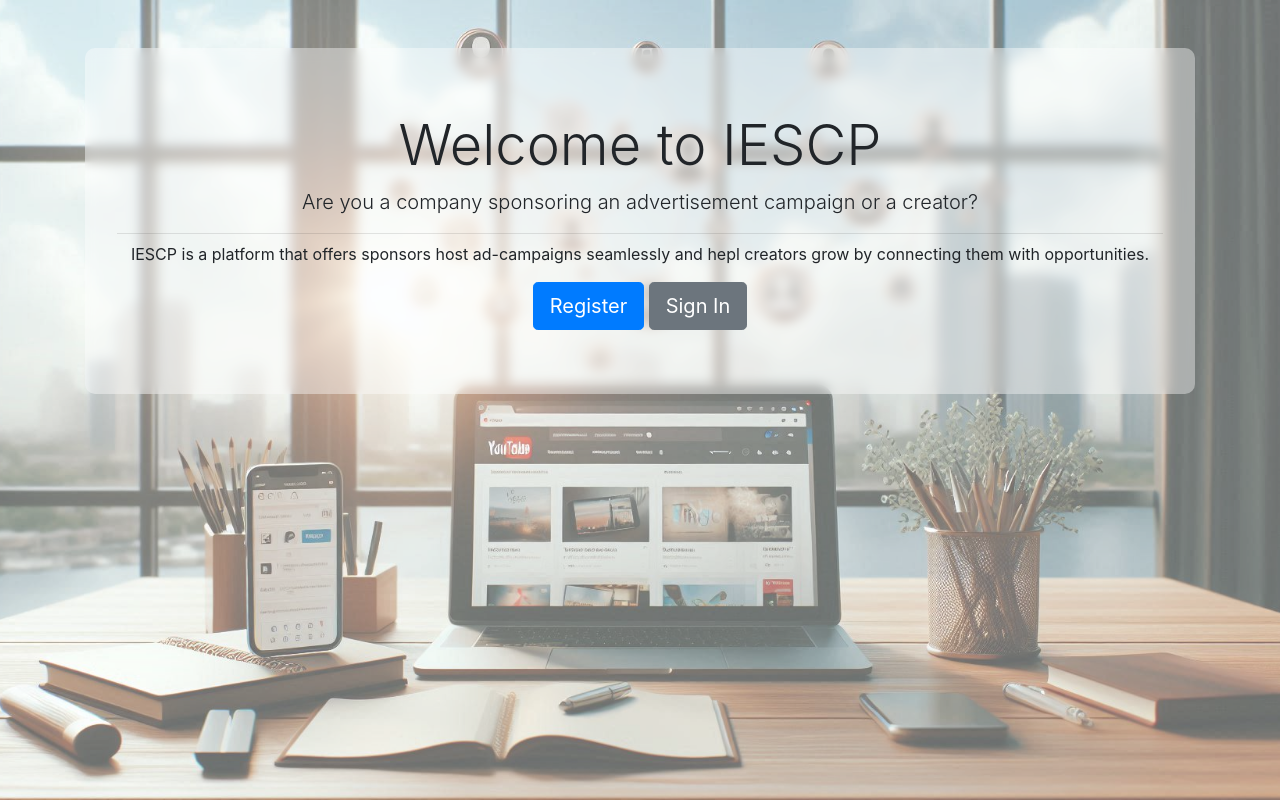
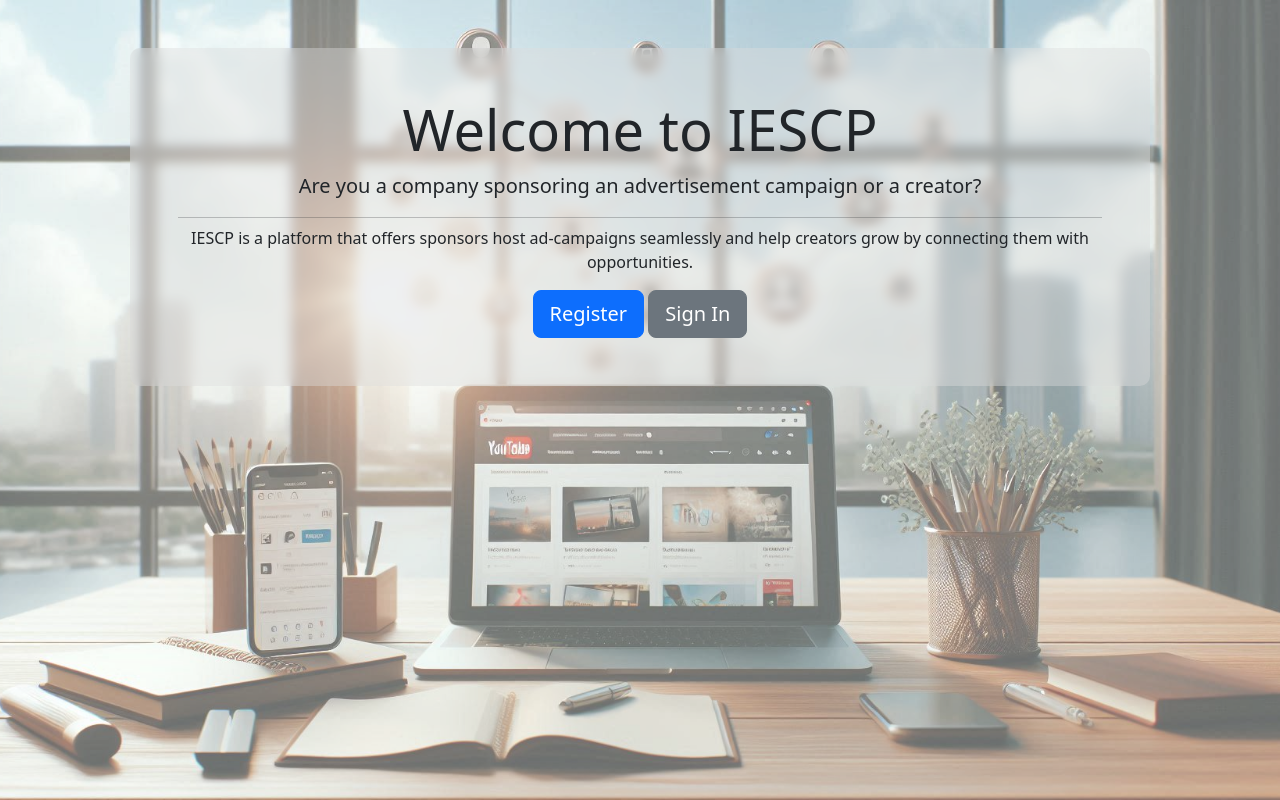
Before and after one commit to Newmood/IESCP, a Flask app: page / in a window 1280 px wide. Run offline with Flask 3, Linux system fonts and the light colour scheme; some libraries are stand-ins or nearby versions.

Commit message:
feat(landing): create custom jumbotron with bootstrap 5

```diff
--- a/static/css/landing.css
+++ b/static/css/landing.css
@@ -12,7 +12,7 @@
 .landing-text{
     z-index: 10000;
     position: relative;
-    background: rgba(255, 255, 255, 0.4);
+    background: rgba(220, 220, 220, 0.4);
     backdrop-filter: blur(6px);
     border-radius: 10px;
 }
--- a/templates/landing.html
+++ b/templates/landing.html
@@ -3,7 +3,7 @@
 <head>
     <meta charset="UTF-8">
     <meta name="viewport" content="width=device-width, initial-scale=1.0">
-    <link href="https://stackpath.bootstrapcdn.com/bootstrap/4.5.2/css/bootstrap.min.css" rel="stylesheet">
+    <link href="https://cdn.jsdelivr.net/npm/bootstrap@5.3.3/dist/css/bootstrap.min.css" rel="stylesheet" integrity="sha384-QWTKZyjpPEjISv5WaRU9OFeRpok6YctnYmDr5pNlyT2bRjXh0JMhjY6hW+ALEwIH" crossorigin="anonymous">
     <link href="{{ url_for('static', filename='css/landing.css') }}" rel="stylesheet">
 
     <title>IESCP - Welcome</title>
@@ -15,11 +15,12 @@
     <main>
     <div class="container text-center">
         <img src="{{ url_for('static', filename = 'images/landing-2.jpeg') }}" class="landing-img">
-        <div class="landing-text jumbotron mt-5">
+        <div class="landing-text p-5 rounded-lg m-5">
+            <!-- used p-5 rounded-lg m-5 instead of jumbotron becoz deprecated -->
             <h2 class="display-4">Welcome to IESCP</h2>
             <p class="lead">Are you a company sponsoring an advertisement campaign or a creator?</p>
             <hr class="my-2">
-            <p>IESCP is a platform that offers sponsors host ad-campaigns seamlessly and hepl creators grow by connecting them with opportunities.</p>
+            <p>IESCP is a platform that offers sponsors host ad-campaigns seamlessly and help creators grow by connecting them with opportunities.</p>
             <a class="btn btn-primary btn-lg" href="#" role="button">Register</a>
             <a class="btn btn-secondary btn-lg" href="#" role="button">Sign In</a>
         </div>
@@ -30,5 +31,11 @@
     <footer>
 
     </footer>
+
+
+    <!-- BOOTSTRAP JS -->
+    <script src="https://cdn.jsdelivr.net/npm/bootstrap@5.3.3/dist/js/bootstrap.bundle.min.js" integrity="sha384-YvpcrYf0tY3lHB60NNkmXc5s9fDVZLESaAA55NDzOxhy9GkcIdslK1eN7N6jIeHz" crossorigin="anonymous"></script>
+    <script src="https://cdn.jsdelivr.net/npm/@popperjs/core@2.11.8/dist/umd/popper.min.js" integrity="sha384-I7E8VVD/ismYTF4hNIPjVp/Zjvgyol6VFvRkX/vR+Vc4jQkC+hVqc2pM8ODewa9r" crossorigin="anonymous"></script>
+    <script src="https://cdn.jsdelivr.net/npm/bootstrap@5.3.3/dist/js/bootstrap.min.js" integrity="sha384-0pUGZvbkm6XF6gxjEnlmuGrJXVbNuzT9qBBavbLwCsOGabYfZo0T0to5eqruptLy" crossorigin="anonymous"></script>
 </body>
 </html>
```
Also changed, not shown: templates/layout.html (+17 -0 lines).
